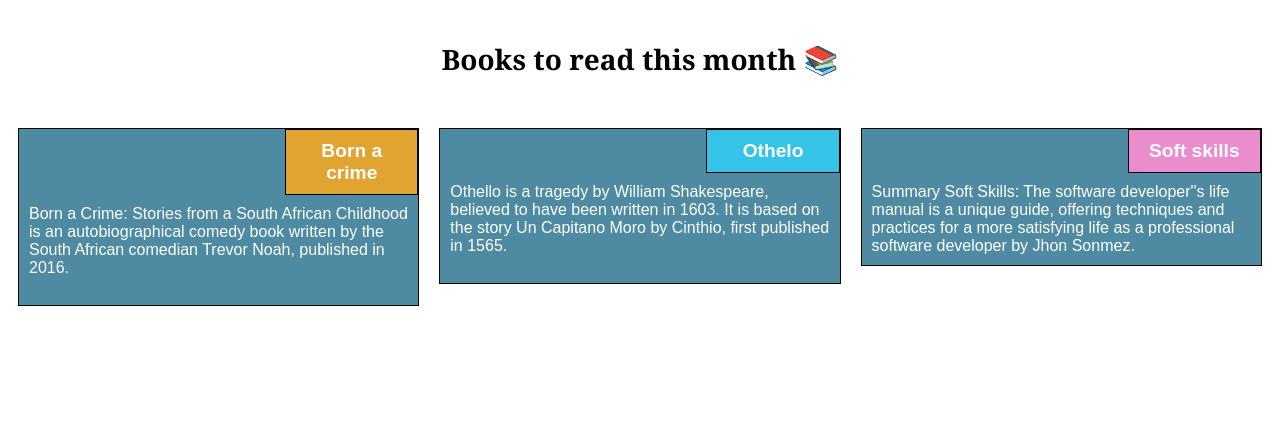
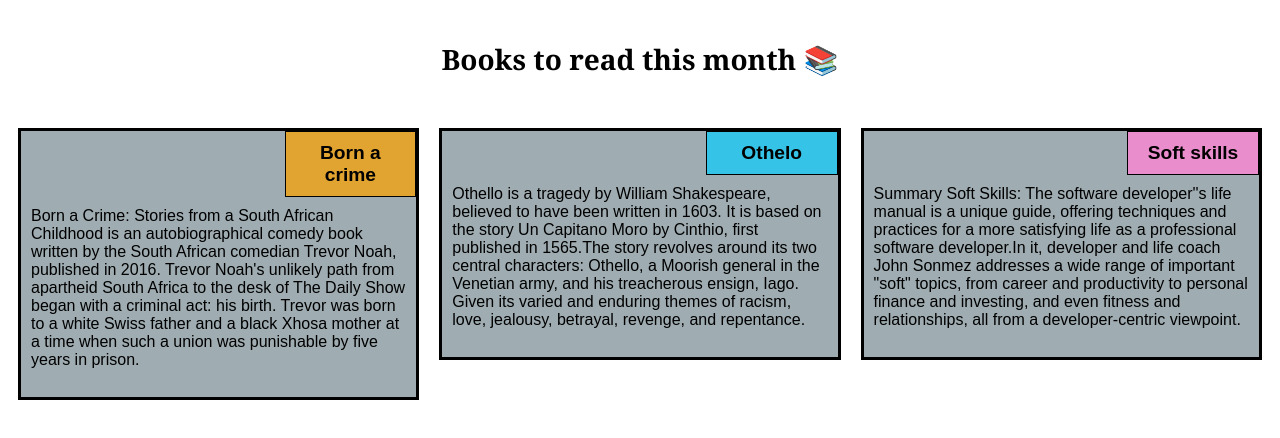
Before and after one commit to Abbas-Abdelila/module2-solution, a plain HTML site: page index.html in a window 1280 px wide. Drawn offline with Linux system fonts and the light colour scheme.

Commit message:
modified the text and styling

```diff
--- a/css/style.css
+++ b/css/style.css
@@ -28,9 +28,9 @@
 }
 
 .class1, .class2,.class3{
-    background-color: rgb(78, 139, 163);
-    color: white;
-    border: 1px solid black;
+    background-color: rgb(159, 172, 177);
+
+    border: 3px solid black;
 
 
 }
--- a/index.html
+++ b/index.html
@@ -19,7 +19,7 @@
                 <div>
                     <p>
                         Born a Crime: Stories from a South African Childhood is an autobiographical comedy book written
-                         by the South African comedian Trevor Noah, published in 2016.<br>
+                         by the South African comedian Trevor Noah, published in 2016. Trevor Noah's unlikely path from apartheid South Africa to the desk of The Daily Show began with a criminal act: his birth. Trevor was born to a white Swiss father and a black Xhosa mother at a time when such a union was punishable by five years in prison.<br>
 
                         </br>
                     </p>
@@ -35,7 +35,7 @@
                 <div>
                     <p>
                         Othello is a tragedy by William Shakespeare, believed to have been written in 1603. It is
-                        based on the story Un Capitano Moro by Cinthio, first published in 1565.<br>
+                        based on the story Un Capitano Moro by Cinthio, first published in 1565.The story revolves around its two central characters: Othello, a Moorish general in the Venetian army, and his treacherous ensign, Iago. Given its varied and enduring themes of racism, love, jealousy, betrayal, revenge, and repentance.<br>
 
                     </br></p>
                 </div>
@@ -49,8 +49,9 @@
                 </div>
                 <div>
                     <p>Summary Soft Skills: The software developer''s life manual is a unique guide,
-                       offering techniques and practices for a more satisfying life as a professional software developer by Jhon Sonmez.
-                    </p>
+                       offering techniques and practices for a more satisfying life as a professional software developer.In it, developer and life coach John Sonmez addresses a wide range of important "soft" topics, from career and productivity to personal finance and investing, and even fitness and relationships, all from a developer-centric viewpoint.
+                    <br>
+                    </br></p>
                 </div>
             </div>
         </div>
```
